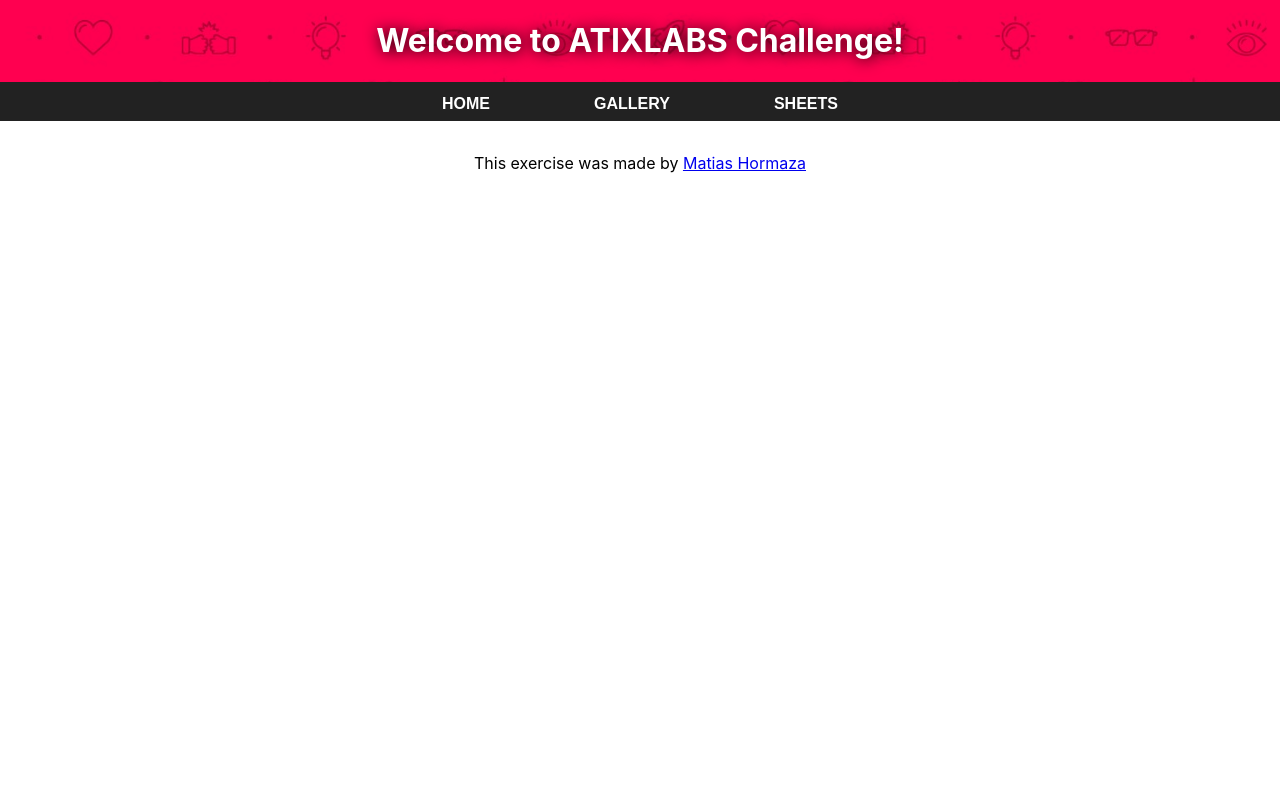
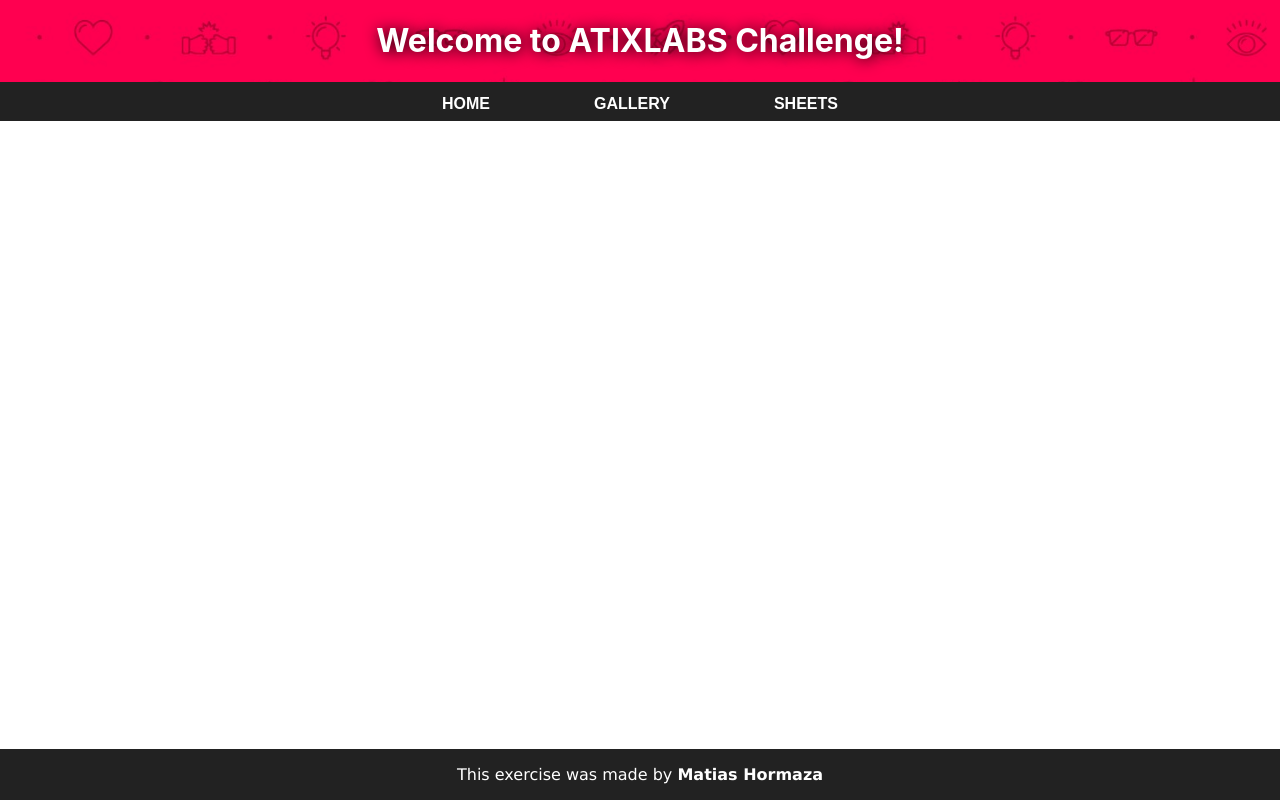
Before and after one commit to hormaza/atixlab-challenge, a React (Create React App) app: page / in a window 1280 px wide. Built offline with nearby package versions, Linux system fonts and the light colour scheme; the HTML template or start-up script is replaced by a standard one.

Commit message:
Add footer styles

```diff
--- a/src/App.css
+++ b/src/App.css
@@ -107,3 +107,26 @@ td {
 #Sheets .table-container.expanded {
   max-height: 500px;
 }
+
+/* footer Section */
+
+footer {
+  background-color: #222;
+  color: white;
+  position: fixed;
+  bottom: 0;
+  display: flex;
+  justify-content: center;
+  width: 100vw;
+  font-family: Verdana, Geneva, Tahoma, sans-serif;
+}
+
+footer a {
+  color: white;
+  font-weight: bold;
+  text-decoration: none;
+}
+
+footer a:hover {
+  color: yellow;
+}
```
